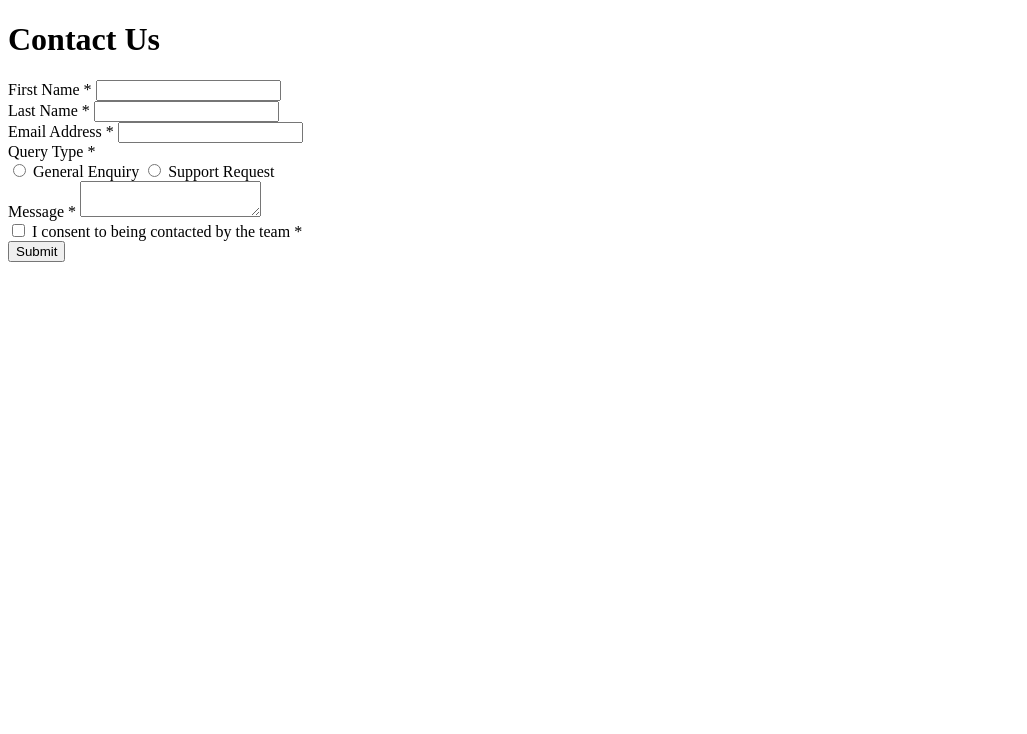
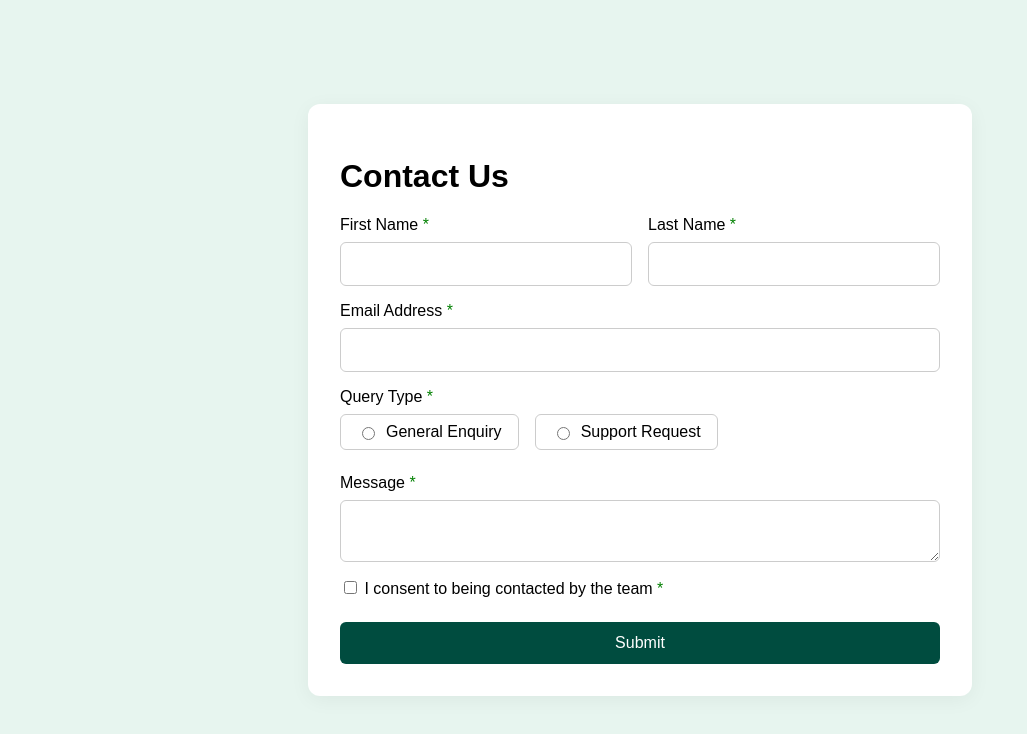
Before and after one commit to AscahKepha/Contactform, a plain HTML site: page index.html in a window 1280 px wide. Shown: the whole page, without its empty margins (0-1027 px from the left). Drawn offline with Linux system fonts and the light colour scheme.

Commit message:
Update contactform.css

```diff
--- a/contactform.css
+++ b/contactform.css
@@ -1,14 +1,105 @@
-.body{
-    background-color: aliceblue;
-    color: black;
+body {
+  font-family: Arial, sans-serif;
+  background-color: #e7f5ef;
+  margin: 0;
+  padding: 0;
+  display: flex;
+  justify-content: center;
+  align-items: center;
+  height: 100vh;
 }
 
-    p1{
+.form-container {
+  background: white;
+  padding: 2rem;
+  border-radius: 12px;
+  max-width: 600px;
+  width: 100%;
+  box-shadow: 0 4px 20px rgba(0, 0, 0, 0.05);
+}
 
-    }
+.contact-form h2 {
+  margin-bottom: 1.5rem;
+  font-size: 1.5rem;
+  font-weight: 600;
+}
 
-.p7{
-    width: 150px; height: 50px;
-    background-color: rgb(12, 40, 12);
-    color: aliceblue;
+.form-row {
+  display: flex;
+  gap: 1rem;
 }
+
+.form-group {
+  display: flex;
+  flex-direction: column;
+  margin-bottom: 1rem;
+  flex: 1;
+}
+
+.form-group label {
+  margin-bottom: 0.5rem;
+  font-weight: 500;
+}
+
+.form-group label span {
+  color: green;
+}
+
+input[type="text"],
+input[type="email"],
+textarea {
+  border: 1px solid #ccc;
+  border-radius: 6px;
+  padding: 0.75rem;
+  font-size: 1rem;
+  transition: border-color 0.3s ease;
+}
+
+input[type="text"]:focus,
+input[type="email"]:focus,
+textarea:focus {
+  border-color: #00aa77;
+  outline: none;
+}
+
+.radio-group {
+  display: flex;
+  gap: 1rem;
+}
+
+.radio-group label {
+  border: 1px solid #ccc;
+  padding: 0.5rem 1rem;
+  border-radius: 6px;
+  cursor: pointer;
+  display: flex;
+  align-items: center;
+  gap: 0.5rem;
+  transition: border-color 0.3s ease;
+}
+
+.radio-group input[type="radio"] {
+  accent-color: #00aa77;
+}
+
+.checkbox-group {
+  flex-direction: row;
+  align-items: center;
+  gap: 0.5rem;
+}
+
+button {
+  background-color: #004c3f;
+  color: white;
+  border: none;
+  padding: 0.75rem;
+  width: 100%;
+  font-size: 1rem;
+  border-radius: 6px;
+  cursor: pointer;
+  transition: background-color 0.3s ease;
+}
+
+button:hover {
+  background-color: #006f5c;
+}
```
